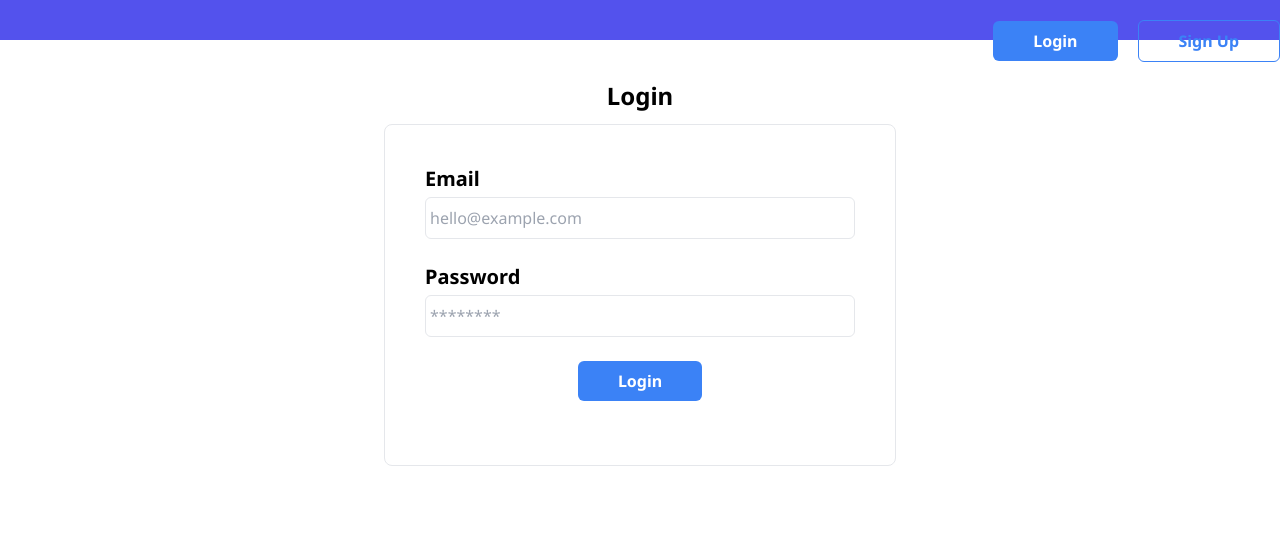
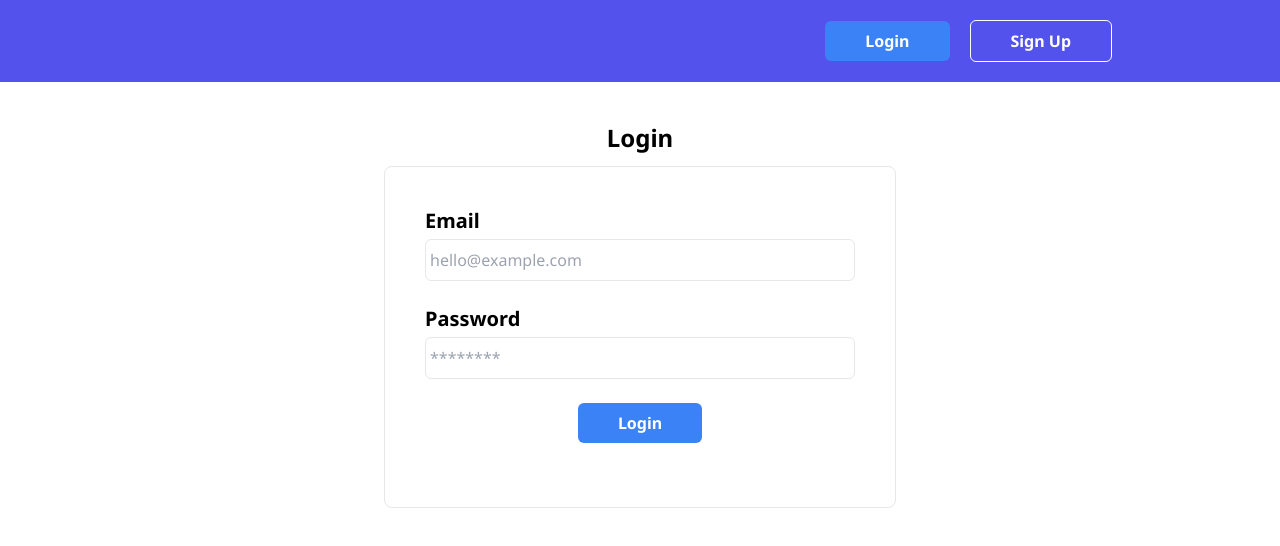
Before and after one commit to callumbyrne/todo-testing, a React (Vite) app in the folder client/: page /login in a window 1280 px wide. Shown: the top 546 px of the page. Built offline with nearby package versions, Linux system fonts and the light colour scheme; no server answers; the HTML template or start-up script is replaced by a standard one.

Commit message:
lg screen styling

```diff
--- a/client/src/components/Navbar.tsx
+++ b/client/src/components/Navbar.tsx
@@ -32,23 +32,23 @@ const Navbar = ({
         </button>
 
         {user ? (
-          <div className="absolute right-0 hidden lg:inline-block">
+          <div className="float-right mr-10 hidden lg:inline-block">
             <button
               onClick={handleLogout}
-              className="py-2 px-10 text-red-500 font-bold border border-red-500 rounded-md"
+              className="py-2 px-10 text-white font-bold border border-white rounded-md"
             >
               Logout
             </button>
           </div>
         ) : (
-          <div className="absolute right-0 hidden lg:inline-block">
+          <div className="float-right mr-10 hidden lg:inline-block">
             <Link to={"/login"}>
               <button className="py-2 px-10 bg-blue-500 text-white font-bold rounded-md">
                 Login
               </button>
             </Link>
             <Link to={"/signup"}>
-              <button className="py-2 px-10 text-blue-500 border border-blue-500 font-bold rounded-md ml-5">
+              <button className="py-2 px-10 text-white border border-white font-bold rounded-md ml-5">
                 Sign Up
               </button>
             </Link>
--- a/client/src/pages/Home.tsx
+++ b/client/src/pages/Home.tsx
@@ -45,12 +45,14 @@ const Home = ({ user }: HomeProps) => {
 
   return (
     <div className="flex items-center flex-col bg-[#5352ed] h-full w-full">
-      <Header user={user} />
-      <TodoForm setTodos={setTodos} />
-      <div className="todos-container w-full h-full px-5 py-5 bg-[#323442] md:px-10">
-        {reversedTodos.map((todo) => (
-          <Todo todo={todo} key={todo._id} setTodos={setTodos} />
-        ))}
+      <div className="w-full h-full flex flex-col lg:max-w-4xl">
+        <Header user={user} />
+        <TodoForm setTodos={setTodos} />
+        <div className="todos-container w-full flex-grow px-5 py-5 bg-[#323442] md:px-10">
+          {reversedTodos.map((todo) => (
+            <Todo todo={todo} key={todo._id} setTodos={setTodos} />
+          ))}
+        </div>
       </div>
     </div>
   );
```
